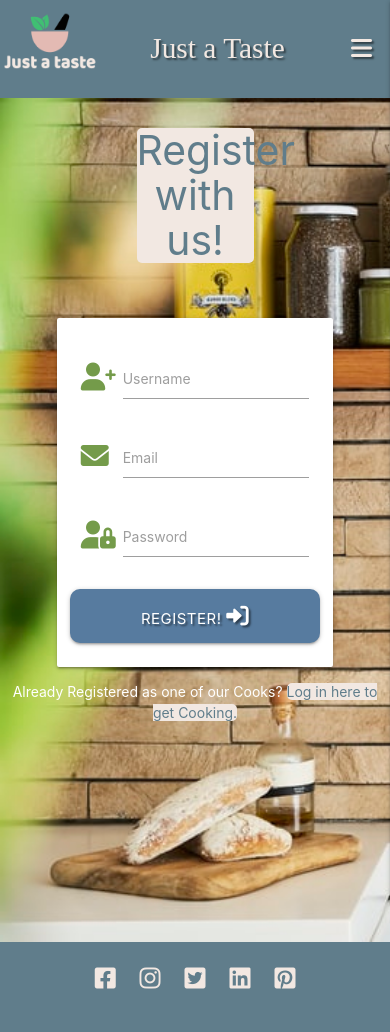
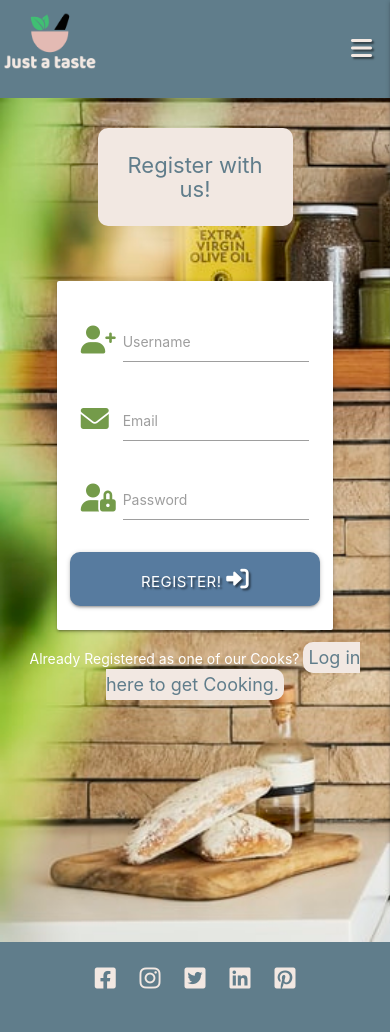
Before and after one commit to OliverDaviesCodes/CookBook_Project, a Flask app: page /register in a window 390 px wide. Run offline with Flask 2, Linux system fonts and the light colour scheme; some libraries are stand-ins or nearby versions; some web fonts are replaced.

Commit message:
Updated responsivess and styling for broken divs on mobile size

```diff
--- a/static/css/style.css
+++ b/static/css/style.css
@@ -131,10 +131,21 @@ ul.right {
     color: #607d8b;
     background-color: #f2e8e2;
     margin: 0 auto;
+    width: 50%;
+    margin-bottom: 5px;
+    border-radius: 10px;
+    padding: 25px;
+}
+
+.recipe-text-small {
+    color: #607d8b;
+    background-color: #f2e8e2;
+    margin: 0 auto;
     width: 40%;
     margin-bottom: 5px;
     border-radius: 10px;
-    padding: 25px;
+    padding: 5px;
+    font-size: 18px;
 }
 
 /*show_recipe.html.html*/
@@ -312,7 +323,7 @@ ul.right {
     justify-content: space-between;
     flex-wrap: wrap;
     margin: 0 auto;
-    padding: 50px;
+    padding: 10px;
 }
 
 .card {
@@ -374,6 +385,7 @@ label {
     font-size: 1rem !important;
 }
 
+/*media queries*/
 @media all and (max-width: 695px) {
     .card {
         margin: 10px auto;
@@ -401,6 +413,33 @@ label {
     .card-container {
         padding: 0px;
     }
+
+    #taste {
+        display: none;
+    }
+
+    .recipe-text {
+        font-size: 28px;
+    }
+
+    .recipe-text-login {
+        font-size: 28px;
+    }
+
+    .recipe-text-profile {
+        font-size: 28px;
+    }
+}
+
+@media all and (max-width: 440px) {
+    .image-label {
+        display: none;
+    }
+
+    .recipe-text-login {
+        font-size: 22px;
+    }
+
 }
 
 /*Qoute*/
--- a/templates/login.html
+++ b/templates/login.html
@@ -47,7 +47,7 @@
         <div class="col s12">
             <p class="center-align white-text">
                 New Here and want to be apart of our cooking community? <a href="{{ url_for('register') }}"
-                    class="recipe-text text-darken-4">Register Account</a>
+                    class="recipe-text-small text-darken-4">Register Account</a>
             </p>
         </div>
     </div>
--- a/templates/register.html
+++ b/templates/register.html
@@ -1,7 +1,7 @@
 {% extends "base.html" %}
 {% block content %}
 <div class="container bg-image-login">
-    <h3 class="recipe-text center-align">Register with us!</h3>
+    <h3 class="recipe-text-login center-align">Register with us!</h3>
 
     <div class="row">
         <form class="col s12 m8 offset-m2" method="POST" action="{{ url_for('register') }}">
@@ -47,7 +47,7 @@
         <div class="col s12">
             <p class="center-align white-text">
                 Already Registered as one of our Cooks? <a href="{{ url_for('login') }}"
-                    class="recipe-text text-darken-4">Log in here to get Cooking.</a>
+                    class="recipe-text-small text-darken-4">Log in here to get Cooking.</a>
             </p>
         </div>
     </div>
```
